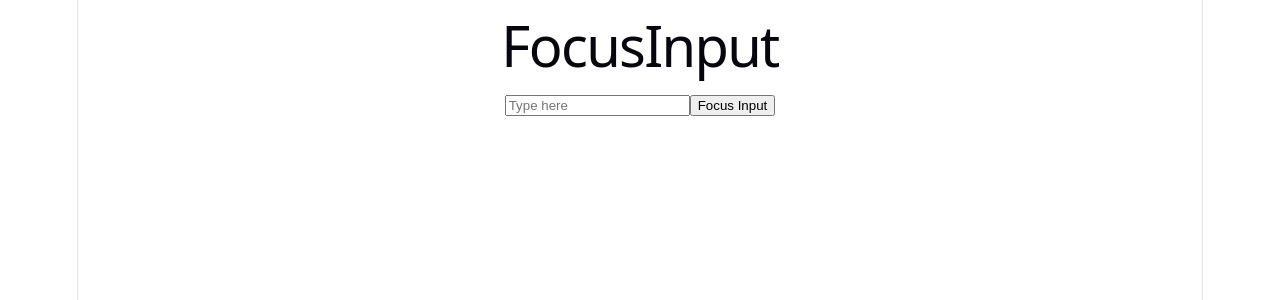
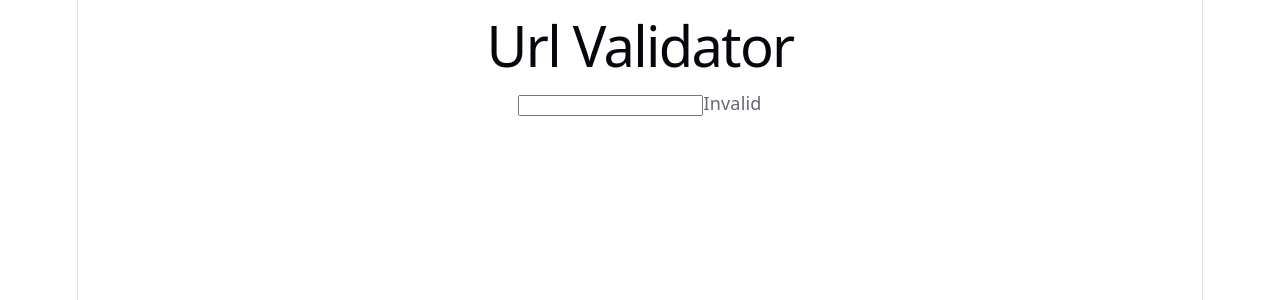
Before and after one commit to nynishuyadav85/InterviewPrep, a React (Vite) app in the folder interview/: page / in a window 1280 px wide. Shown: the top 300 px of the page. Built offline with nearby package versions, Linux system fonts and the light colour scheme.

Commit message:
feat: add Urlvalidator component and update App to include it

```diff
--- a/interview/src/App.jsx
+++ b/interview/src/App.jsx
@@ -1,12 +1,14 @@
 import './App.css'
-import FocusInput from './components/FocusInput/FocusInput'
+import Urlvalidator from './components/UrlValidator/Urlvalidator'
 
 function App() {
 
   return (
     <>
       {/* <Todo /> */}
-      <FocusInput />    </>
+      {/* <FocusInput />    */}
+      <Urlvalidator />
+    </>
   )
 }
 
--- /dev/null
+++ b/interview/src/components/UrlValidator/Urlvalidator.jsx
@@ -0,0 +1,34 @@
+/* eslint-disable react-hooks/exhaustive-deps */
+/* eslint-disable react-hooks/set-state-in-effect */
+import { useEffect, useState } from "react"
+
+const Urlvalidator = () => {
+    const [url, setUrl] = useState('')
+    const [valid, setValid] = useState(null)
+
+
+    const urlRegex = /^(https?:\/\/)?([\w-]+\.)+[\w-]{2,}(\/[\w\-._~:/?#[\]@!$&'()*+,;=]*)?$/;
+
+    useEffect(() => {
+
+        if (url === "") {
+            setValid(null)
+            return
+        }
+        if (urlRegex.test(url)) {
+            setValid(true)
+        } else {
+            setValid(false)
+        }
+    }, [url])
+
+    return (
+        <div>
+            <h1>Url Validator</h1>
+            <input type="text" value={url} onChange={(e) => setUrl(e.target.value)}></input>
+            {valid ? "Valid" : "Invalid"}
+        </div>
+    )
+}
+
+export default Urlvalidator
```
